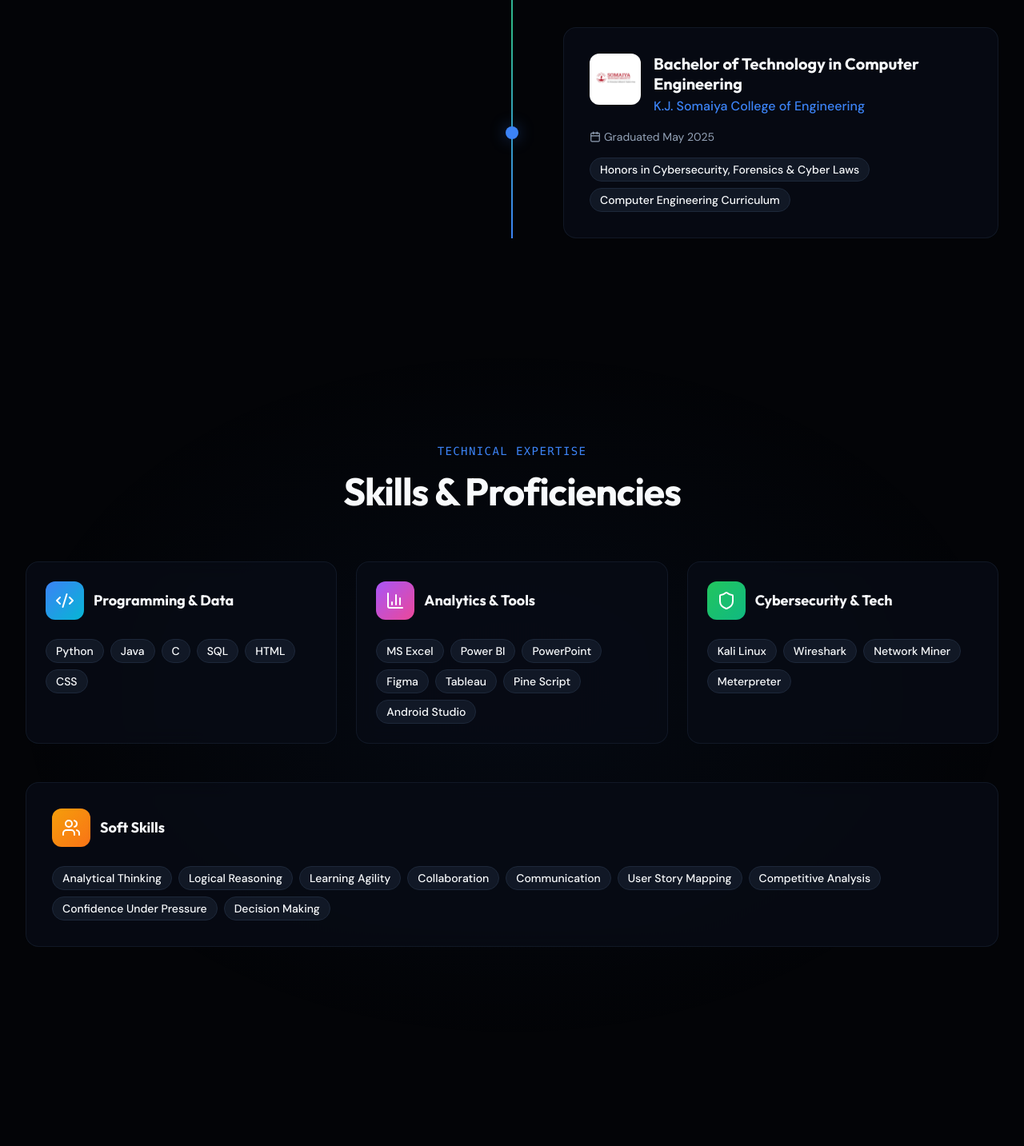
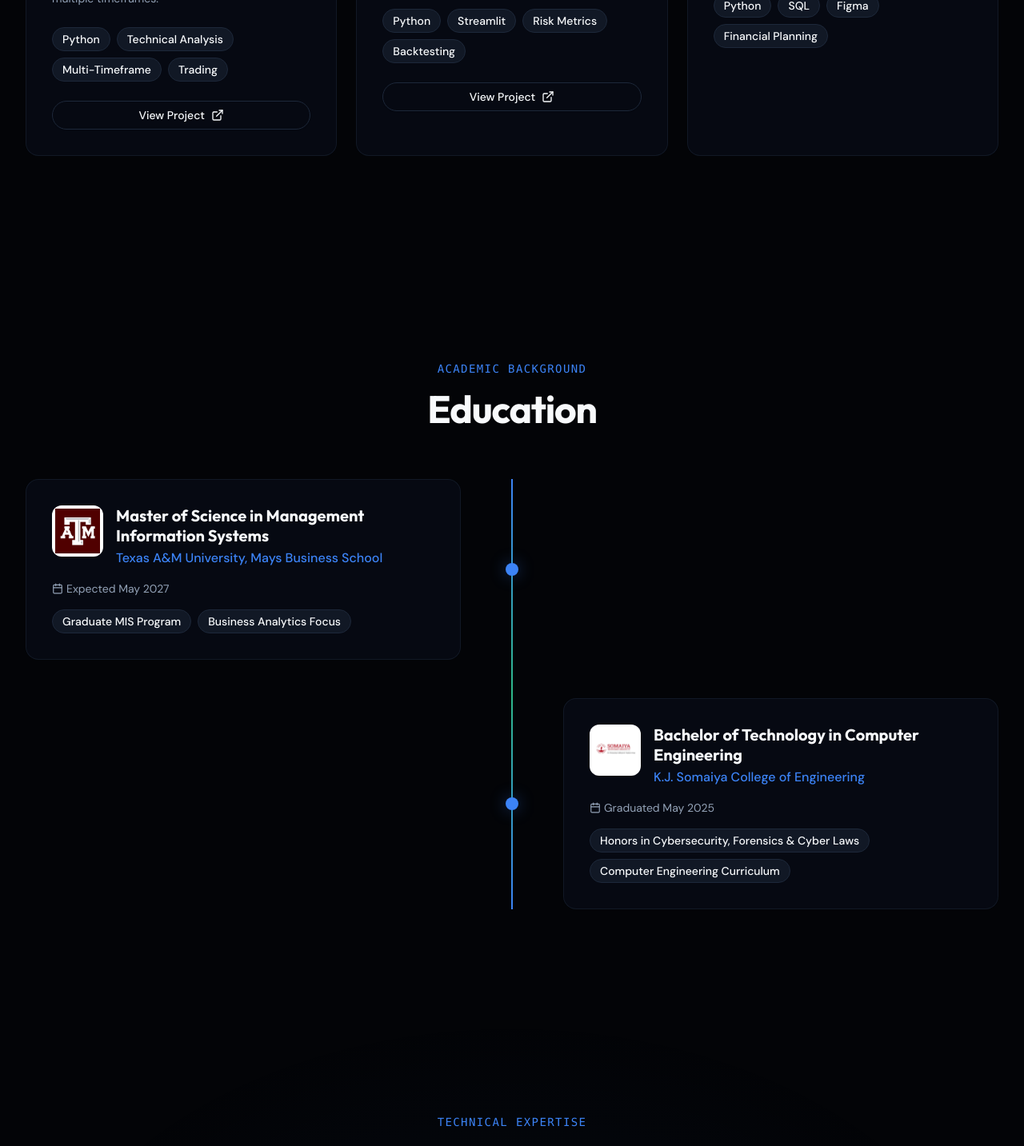
Before and after one commit to UJJAWAL-01/ujjawal-portfolio, a React (Vite) app: page / in a window 1280 px wide. Shown: the part 2060-3493 px from the top of the page at 80% size. Built offline with nearby package versions, Linux system fonts and the light colour scheme.

Commit message:
section adjustments

```diff
--- a/src/App.jsx
+++ b/src/App.jsx
@@ -27,9 +27,9 @@ function App() {
         <main>
           <HeroSection />
           <AboutSection />
+          <ProjectsSection />
           <EducationSection />
           <SkillsSection />
-          <ProjectsSection />
           <ResearchSection />
           <ExperienceSection />
           <CertificationsSection />
```
